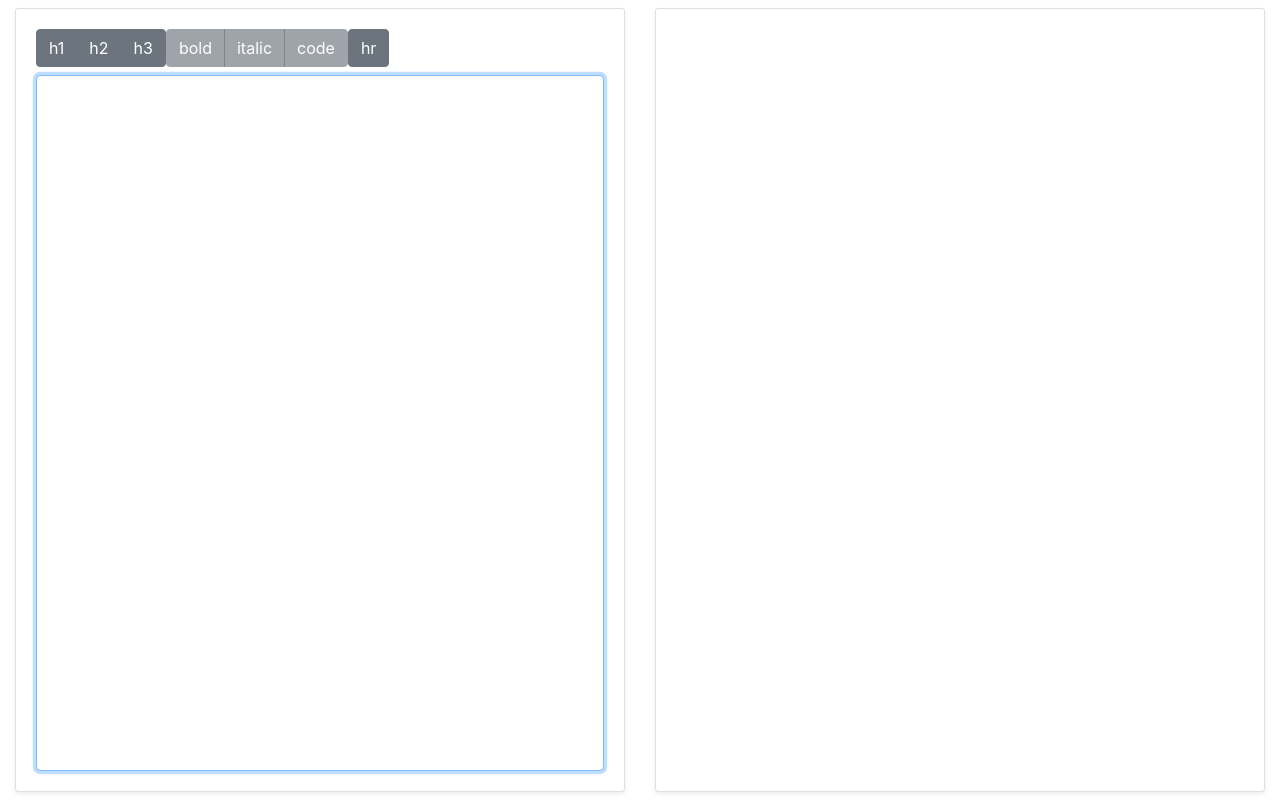
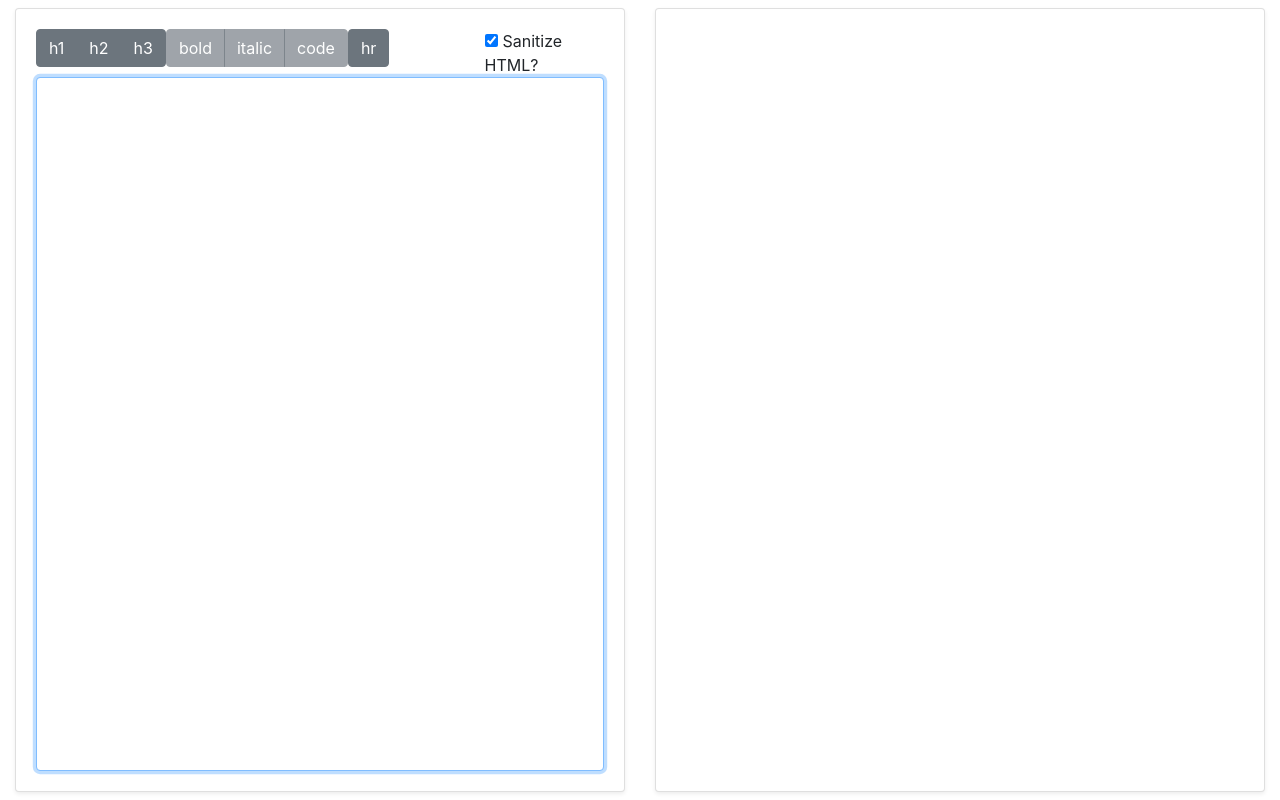
Before and after one commit to NRoboto/typescript-markdown-compiler, a React (Create React App) app: page / in a window 1280 px wide. Built offline with nearby package versions, Linux system fonts and the light colour scheme.

Commit message:
Add toolbar checkbox for sanitize HTML

```diff
--- a/src/App.tsx
+++ b/src/App.tsx
@@ -35,6 +35,7 @@ const App = () => {
   const [mdInput, setMdInput] = React.useState("");
   const [mdOutput, setMdOutput] = React.useState("");
   const [selectedInput, setSelectedInput] = React.useState(new TextSelection());
+  const [sanitizeHTML, setSanitizeHTML] = React.useState(true);
 
   const OnInputSelect = (event: React.SyntheticEvent<HTMLInputElement>) => {
     const inputEle = event.target as HTMLInputElement;
@@ -85,9 +86,9 @@ const App = () => {
   };
 
   React.useEffect(() => {
-    const compiler = new Compiler(mdInput);
+    const compiler = new Compiler(mdInput, sanitizeHTML);
     setMdOutput(compiler.compiled);
-  }, [mdInput]);
+  }, [mdInput, sanitizeHTML]);
 
   return (
     <Container className="h-100" fluid>
@@ -95,7 +96,9 @@ const App = () => {
         <Panel className="shadow-sm">
           <MdToolbar
             textSelected={selectedInput.isSelection}
+            sanitizeHTML={sanitizeHTML}
             ToolbarButtonHandler={InputReplaceHandler}
+            SanitizeCheckHandler={(checked) => setSanitizeHTML(checked)}
           />
           <Input
             type="textarea"
--- a/src/compiler/index.ts
+++ b/src/compiler/index.ts
@@ -7,8 +7,8 @@ import { Precompiler } from "./precompiler";
 export class Compiler {
   readonly compiled: string = "";
 
-  constructor(readonly input: string) {
-    const precompiler = new Precompiler(input, true);
+  constructor(readonly input: string, readonly sanitizeHTML: boolean) {
+    const precompiler = new Precompiler(input, sanitizeHTML);
     const tokenizer = new Tokenizer(precompiler.output.split(/\r?\n/));
     const syntacticAnalyser = new SyntacticAnalyser(tokenizer.tokens);
     const transformer = new Transformer(syntacticAnalyser.rootNode);
--- a/src/toolbar/toolbar.tsx
+++ b/src/toolbar/toolbar.tsx
@@ -4,14 +4,23 @@ import {
   ButtonGroup,
   Button,
   UncontrolledTooltip,
+  Row,
+  Col,
+  Input,
+  Label,
+  FormGroup,
 } from "reactstrap";
 import { MdToolbarProps } from "./types";
 import { mdToolbarButtons } from "./toolbarButtons";
 
 export const MdToolbar = ({
   textSelected,
+  sanitizeHTML,
   ToolbarButtonHandler,
+  SanitizeCheckHandler,
 }: MdToolbarProps) => (
+  <Row>
+    <Col xl="9" xs="12">
       <ButtonToolbar className="mb-2">
         {mdToolbarButtons.map((group, groupID) => (
           <ButtonGroup key={groupID}>
@@ -34,4 +43,18 @@ export const MdToolbar = ({
           </ButtonGroup>
         ))}
       </ButtonToolbar>
+    </Col>
+    <Col xl="3" xs="12">
+      <FormGroup check inline>
+        <Label check>
+          <Input
+            type="checkbox"
+            checked={sanitizeHTML}
+            onClick={() => SanitizeCheckHandler(!sanitizeHTML)}
+          />
+          Sanitize HTML?
+        </Label>
+      </FormGroup>
+    </Col>
+  </Row>
 );
--- a/src/toolbar/types.ts
+++ b/src/toolbar/types.ts
@@ -2,7 +2,9 @@ import { TextSelection } from "../App";
 
 export type MdToolbarProps = {
   textSelected: boolean;
+  sanitizeHTML: boolean;
   ToolbarButtonHandler: (toolbarButtonItem: MdToolbarButtonItem) => void;
+  SanitizeCheckHandler: (checked: boolean) => void;
 };
 
 export type MdToolbarButtonItem = {
```
Lines whose indentation alone changed are shown as unchanged.
